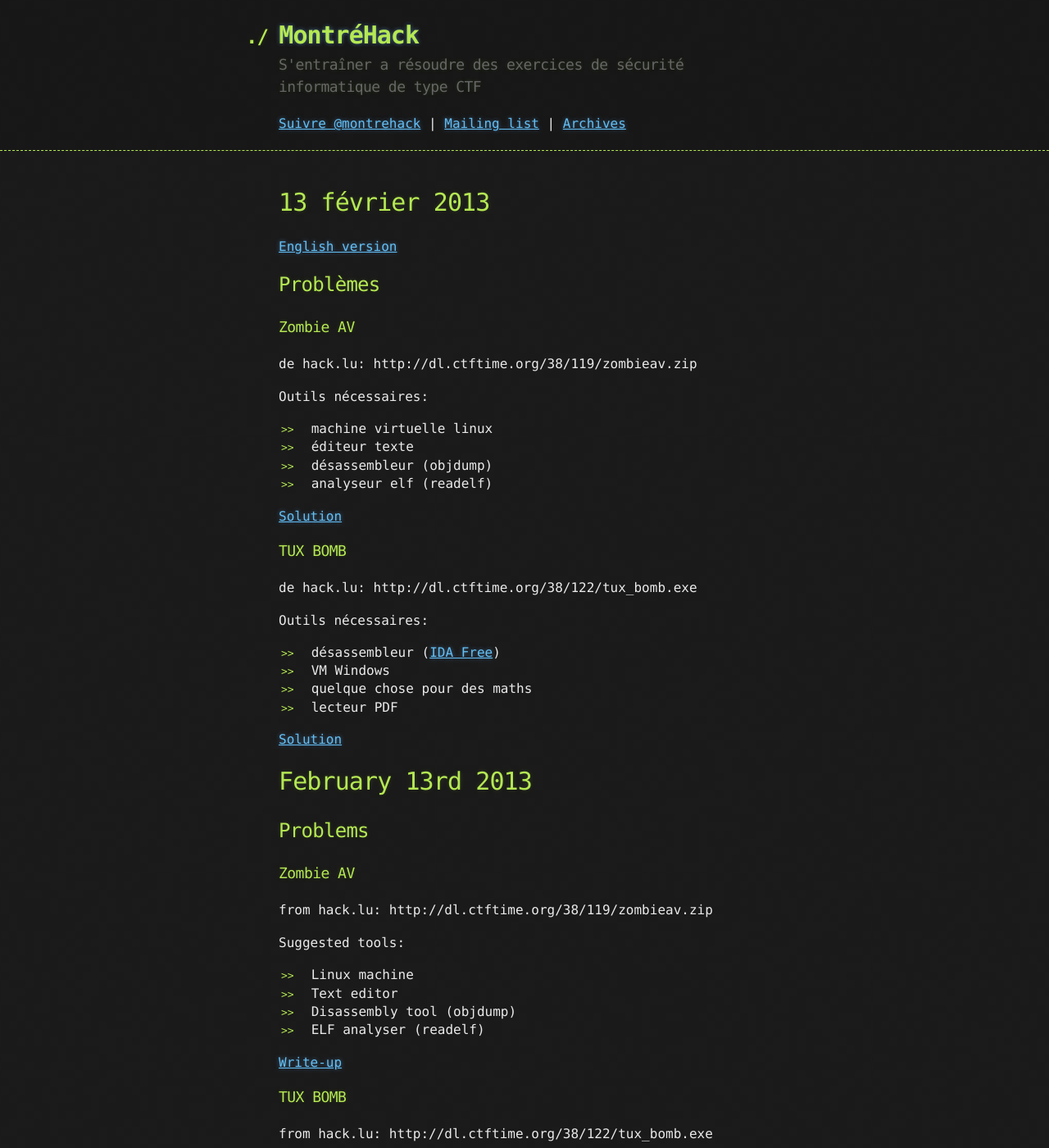
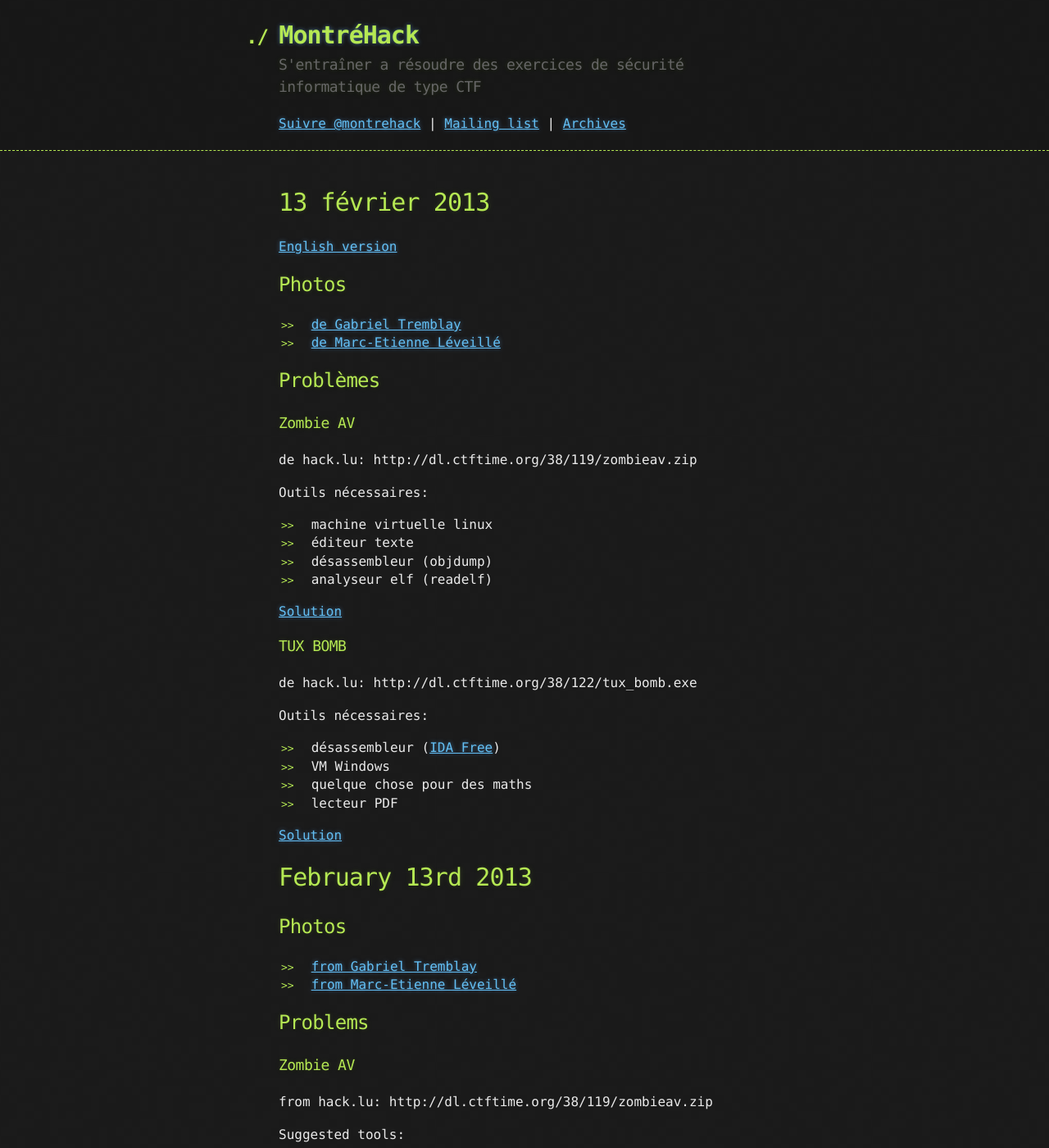
Before and after one commit to montrehack/montrehack.github.com, a Jekyll site: the page built from archives.md, in a window 1280 px wide and 1400 px high. Shown: the whole window at 82% size. Built offline with Jekyll 4.4.1, drawn with Linux system fonts in a browser that asks for light colours; Markdown is read by kramdown in place of the engine named in the settings; comment, search, counter and statistics services are not loaded.

Commit message:
added links to photos taken by Gabriel and Marc-Etienne

```diff
--- a/archives.md
+++ b/archives.md
@@ -5,6 +5,11 @@ title: MontréHack
 
 # 13 février 2013
 [English version](#english)
+
+## Photos
+
+* [de Gabriel Tremblay](http://imgur.com/a/CaGQ9/all)
+* [de Marc-Etienne Léveillé](http://www.flickr.com/photos/marcetienne/sets/72157632947684515/)
 
 ## Problèmes
 
@@ -35,6 +40,11 @@ Outils nécessaires:
 <a id="english"></a>
 # February 13rd 2013
 
+## Photos
+* [from Gabriel Tremblay](http://imgur.com/a/CaGQ9/all)
+* [from Marc-Etienne Léveillé](http://www.flickr.com/photos/marcetienne/sets/72157632947684515/)
+
+
 ## Problems
 ### Zombie AV
 from hack.lu: http://dl.ctftime.org/38/119/zombieav.zip
```
